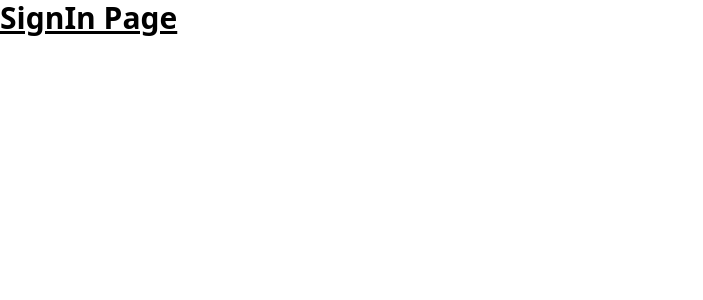
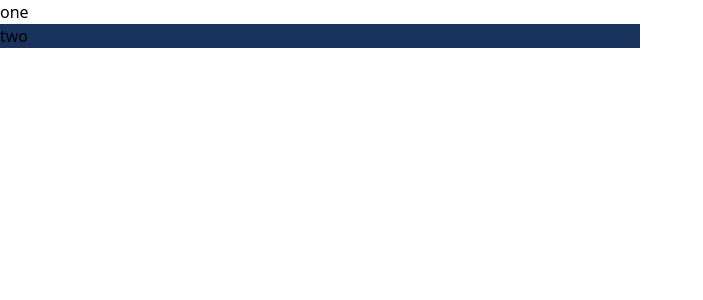
Before and after one commit to Bentike/nuxt-test-app, a Nuxt app: page / in a window 1280 px wide. Shown: the top 300 px of the page, without its empty margins (0-703 px from the left). Built offline with nearby package versions, Linux system fonts and the light colour scheme.

Commit message:
added custom color to tailwind config.js

```diff
--- a/components/SignIn.vue
+++ b/components/SignIn.vue
@@ -1,6 +1,11 @@
 <template>
-    <div>
-        <h1  class="text-3xl font-bold underline">SignIn Page</h1>
+    <div class="w-full">
+        <div class="w-1/2 bg-slate-500">
+             one
+        </div>
+        <div class="w-1/2 bg-myBlue">
+             two
+        </div>
     </div>
 </template>
 
--- a/tailwind.config.js
+++ b/tailwind.config.js
@@ -8,6 +8,9 @@ module.exports = {
     "./nuxt.config.{js,ts}",
   ],
   theme: {
+    colors: {
+       "myBlue": "#18345E"
+    },
     extend: {},
   },
   plugins: [],
```
